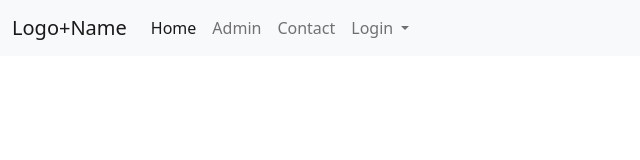
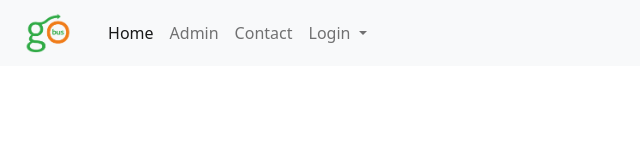
Before and after one commit to Niishat/ticket_project_b16, a plain HTML site: page index.html in a window 1280 px wide. Shown: the whole page, without its empty margins (0-640 px from the left). Drawn offline with Linux system fonts and the light colour scheme.

Commit message:
HeaderLogo Updated

```diff
--- a/index.html
+++ b/index.html
@@ -10,12 +10,13 @@
   </head>
   <body>
     <header>
+
       <!------------------------------ Header Nagigation Bar -------------------------------->
       <!------------------------------ Header Nagigation Bar -------------------------------->
       <!------------------------------ Header Nagigation Bar -------------------------------->
       <nav class="navbar navbar-expand-lg bg-light">
         <div class="container-fluid">
-          <a class="navbar-brand" href="#">Logo+Name</a>
+          <a class="navbar-brand headerlogo" href="#"><img src="assets/img/logo/gobus.png" alt=""></a>
           <button
             class="navbar-toggler"
             type="button"
--- a/style.css
+++ b/style.css
@@ -8,3 +8,8 @@
     font-weight: bold;
     text-align: center;
 } */
+
+.headerlogo  img{
+    height: 40px;
+
+}
```
Also changed, not shown: assets/img/logo/gobus.png (added).
